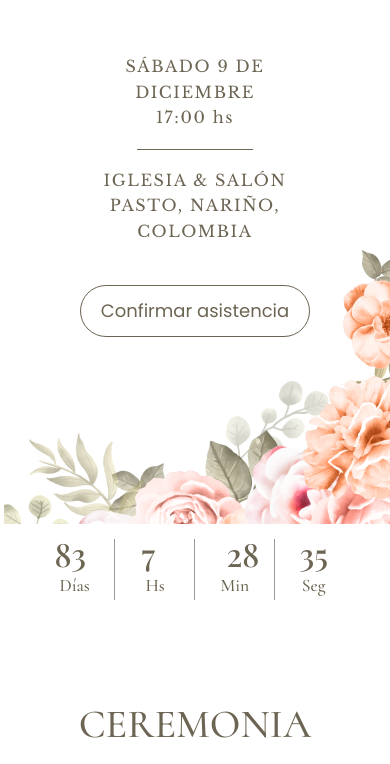
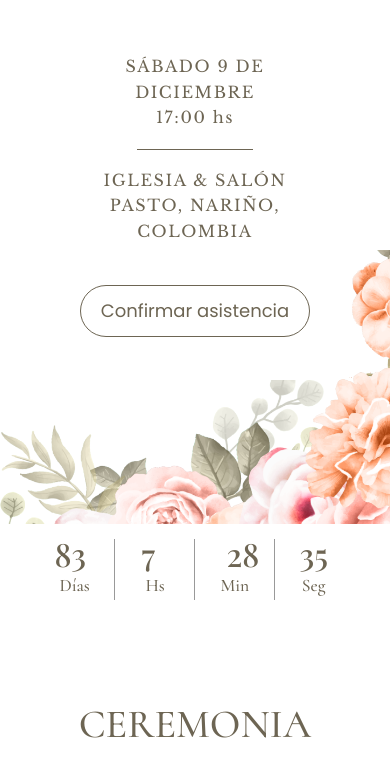
Before and after one commit to kiaruh/wedding-template-simple-version, a website: page views/home.html in a window 390 px wide. Shown: the part 292-1056 px from the top of the page. Drawn offline with nearby package versions, Linux system fonts and the light colour scheme; files that its build step writes are made by us from their sources; files whose address does not match are found by name.

Commit message:
minor fix home

```diff
--- a/public/css/home.css
+++ b/public/css/home.css
@@ -1173,7 +1173,7 @@ a, a:visited, a:link, a:active{
 
   .mobile .flores {
     position: absolute;
-    width: 390px;
+    width: 420px;
     height: 291px;
     top: 0;
     left: 0;
@@ -1183,10 +1183,10 @@ a, a:visited, a:link, a:active{
 
   .mobile .flores-mobile {
     position: absolute;
-    width: 192px;
+    width: 220px;
     height: 371px;
     top: 50px;
-    left: 0;
+    left: -17px;
     transform: rotate(-180deg);
     object-fit: cover;
   }
```
